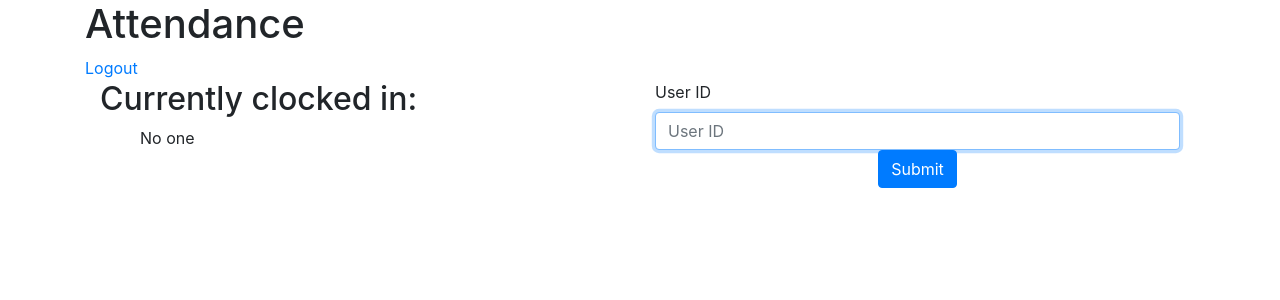
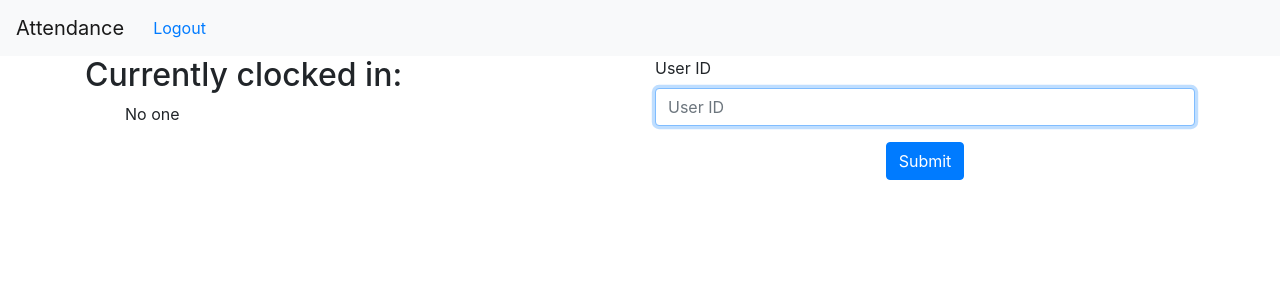
Before and after one commit to Mars1523/attendance, a FastAPI app: template templates/index.html in a window 1280 px wide. Shown: the top 300 px of the page. Run offline with FastAPI, Linux system fonts and the light colour scheme; the template is opened without the code that fills it, so the values that code supplies are empty; some libraries are stand-ins or nearby versions.

Commit message:
Add proper header

```diff
--- /dev/null
+++ b/templates/header.frag.html
@@ -0,0 +1,4 @@
+<nav class="navbar navbar-expand-lg navbar-light bg-light">
+    <a class="navbar-brand" href="#">Attendance</a>
+    <a class="btn btn-link" href="/logout">Logout</a>
+</nav>
--- a/templates/index.html
+++ b/templates/index.html
@@ -13,16 +13,8 @@
 </head>
 
 <body>
-
+    {% include 'header.frag.html' %}
     <main>
-
-        <div class="container">
-
-            <h1>Attendance</h1>
-            <a href="/logout">Logout</a>
-
-            <br>
-
         <div class="container">
             <div class="row">
                 <div class="col-sm">
@@ -46,11 +38,10 @@
                             <input type="text" class="form-control" id="userid" name="userid" placeholder="User ID"
                                 autocomplete="off" autofocus>
                         </div>
-                            <div class="d-flex justify-content-center">
+                        <div class="d-flex justify-content-center m-3">
                             <button type="submit" class="btn btn-primary">Submit</button>
                         </div>
                     </form>
-                    </div>
                 </div>
             </div>
 
```
Also changed, not shown: templates/simple-log.html (+1 -8 lines), templates/users.html (+1 -9 lines). Lines whose indentation alone changed are shown as unchanged.
